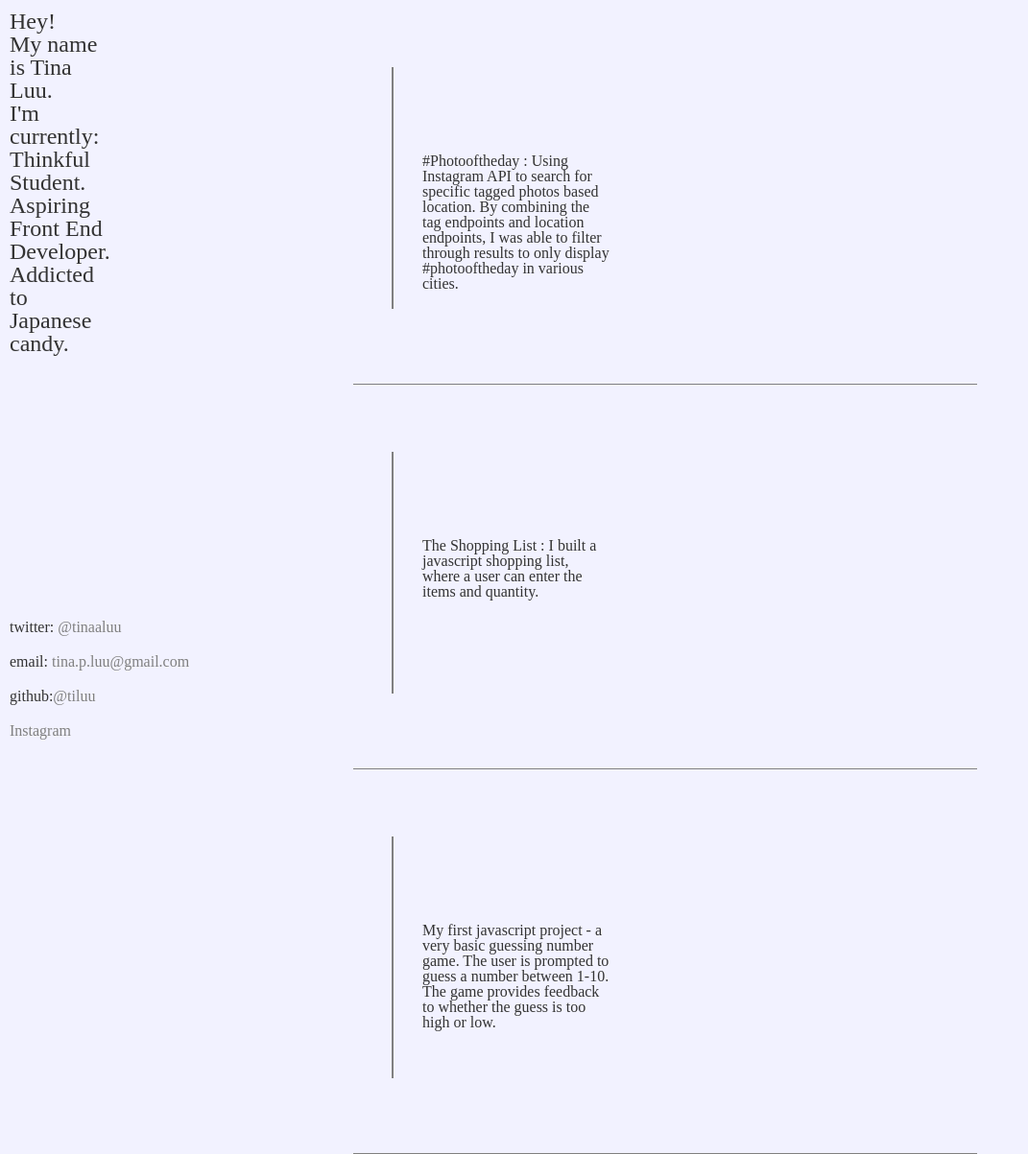
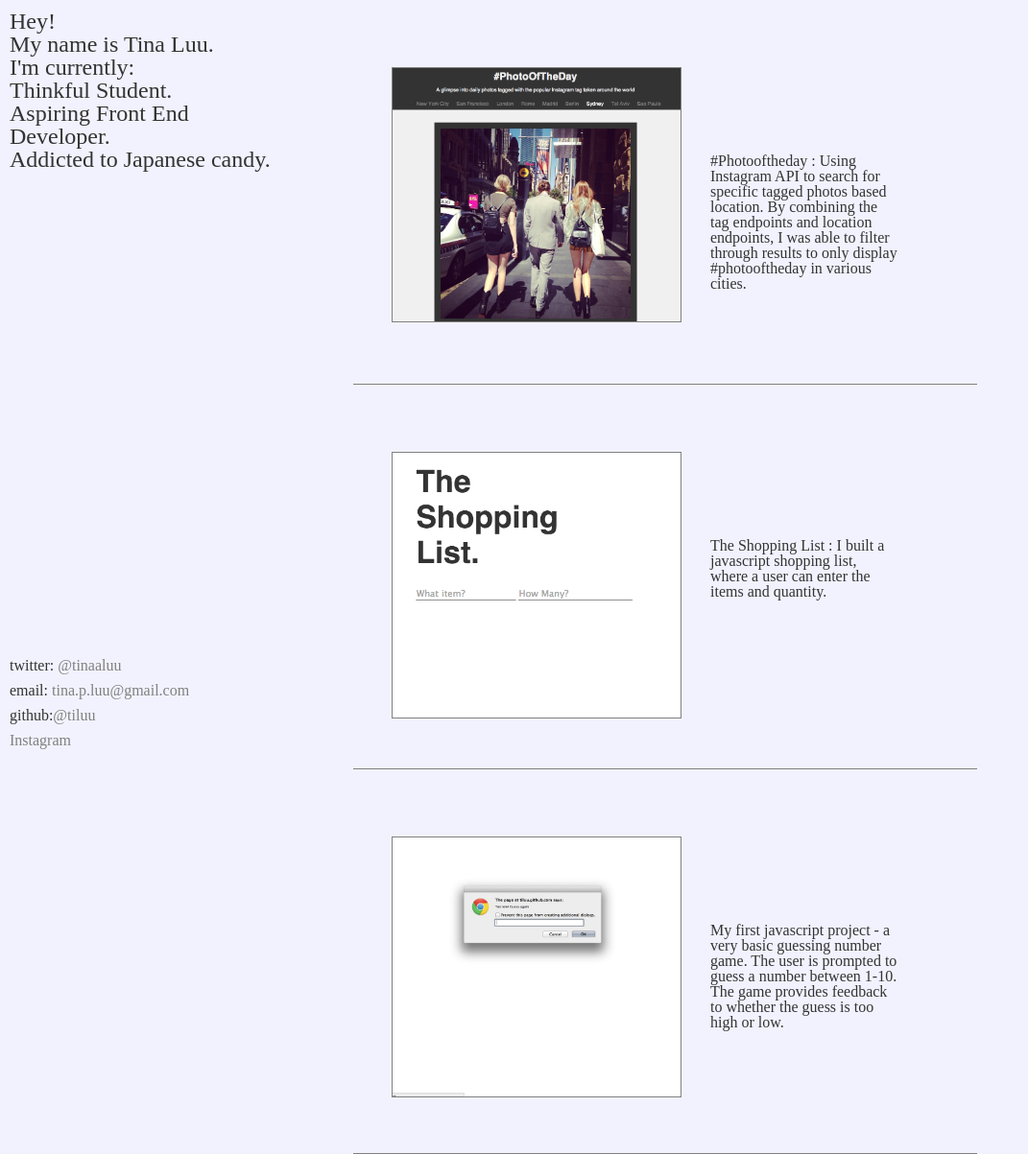
Before and after one commit to tiluu/Portfolio, a plain HTML site: page index.html in a window 1280 px wide. Shown: the whole page at 96% size, without its empty margins (0-1071 px from the left). Drawn offline with Linux system fonts and the light colour scheme.

Commit message:
webpage image

```diff
--- a/css/main.css
+++ b/css/main.css
@@ -13,20 +13,22 @@ a {
 	text-decoration: none;
 	color: gray;
 }
+a:hover {
+	color: purple;
+}
 #wrapper {
 	height: 100%;
 	min-width: 800px;
 	}
 aside {
 	position: fixed;
-	width: 24%;
+	width: 24%;`
 	left: 0;
 	height: 100%;
 	background-color: #F2F2FF;
 }
 section#about {
 	padding: 10px;
-	width: 100px;
 	font-size: 24px;
 
 }
@@ -36,10 +38,9 @@ section#contact {
 	position: fixed;
 	bottom: 0;
 	background-color: #F2F2FF ;
-
 }
 section#contact li {
-	padding-bottom: 20px;
+	padding-bottom: 10px;
 }
 #main {
 	width: 75%;
@@ -66,6 +67,7 @@ section.projects {
 	border-bottom: solid 1px gray;
 	height: 400px;
 	width: 650px;
+
 }
 
 section.projects p {
--- a/index.html
+++ b/index.html
@@ -43,19 +43,19 @@
 			<div id="content">
 					<section class="projects">
 						<div class="photo">
-							<a href="http://tiluu.github.com/PhotoOfTheDay/" onClick='_gag.push(['_trackingEvent', 'Project', 'Click', 'Project1']);'><img src=""></a>
+							<a href="http://tiluu.github.com/PhotoOfTheDay/" onClick='_gag.push(['_trackingEvent', 'Project', 'Click', 'Project1']);'><img src="photooftheday.jpeg"></a>
 						</div>
 						<p>#Photooftheday : Using Instagram API to search for specific tagged photos based location. By combining the tag endpoints and location endpoints, I was able to filter through results to only display #photooftheday in various cities.</p>
 					</section>
 					<section class="projects">
 						<div class="photo">
-							<a href="http://tiluu.github.com/Shopping-List" onClick='_gag.push(['_trackingEvent', 'Project', 'Click', 'Project2']);'><img src=""></a>
+							<a href="http://tiluu.github.com/Shopping-List" onClick='_gag.push(['_trackingEvent', 'Project', 'Click', 'Project2']);'><img src="shopping_list.jpeg"></a>
 						</div>
 						<p>The Shopping List : I built a javascript shopping list, where a user can enter the items and quantity.</p>
 					</section>
 					<section class="projects">
 						<div class="photo">
-							<a href="http://tiluu.github.com/Guess-a-Number/" onClick='_gag.push(['_trackingEvent', 'Project', 'Click', 'Project2']);'><img src=""></a>
+							<a href="http://tiluu.github.com/Guess-a-Number/" onClick='_gag.push(['_trackingEvent', 'Project', 'Click', 'Project2']);'><img src="guess_number.jpeg"></a>
 						</div>
 						<p>My first javascript project - a very basic guessing number game. The user is prompted to guess a number between 1-10. The game provides feedback to whether the guess is too high or low. </p>
 					</section>
```
Also changed, not shown: css/Airplane.ttf (added), guess_number.jpeg (added), photooftheday.jpeg (added), shopping_list.jpeg (added).
